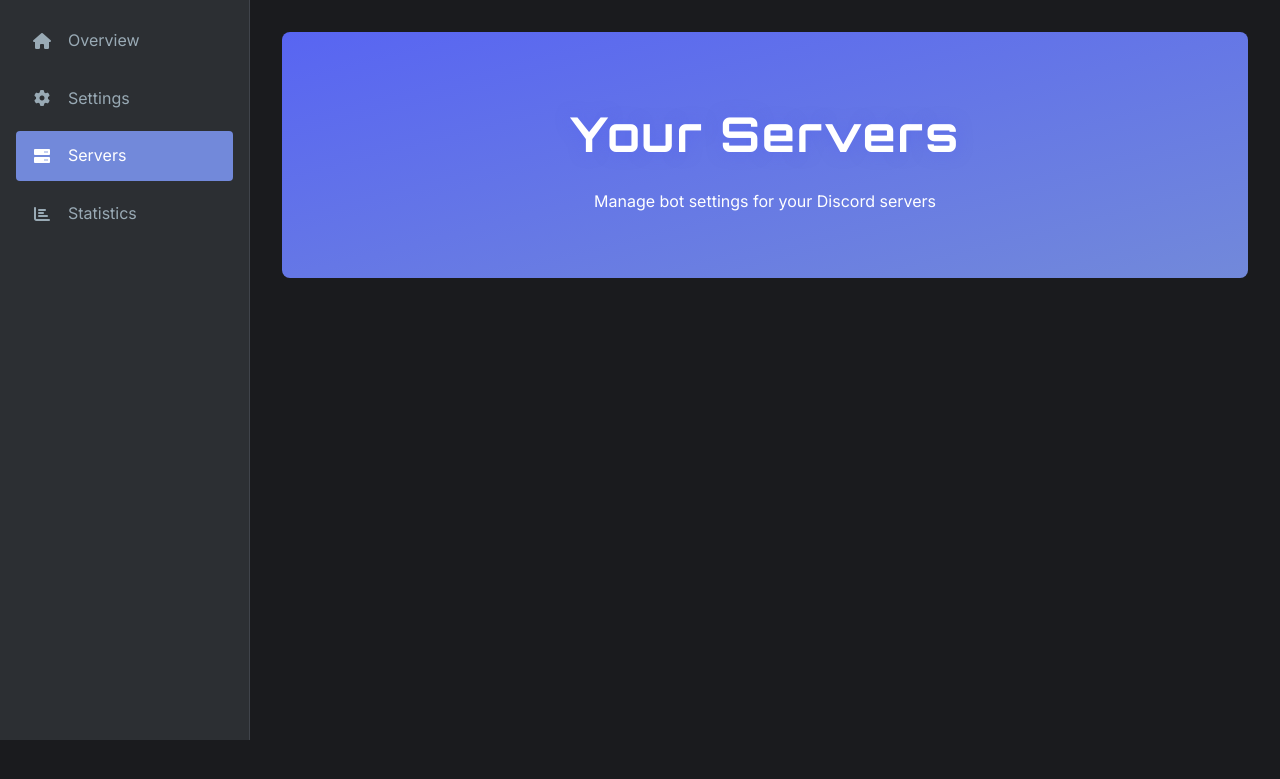
After one commit to sreayas-me/bot, a Flask app: template templates/servers.html in a window 1280 px wide. The commit adds this page. Shown: the top 779 px of the page. Run offline with Flask 3, Linux system fonts and the light colour scheme; the template is opened without the code that fills it, so the values that code supplies are empty; parts of the project's set-up code (start-up, migrations or seed data) failed here and were passed over.

Commit message:
server mgmt features; add config to server, improve uptime, update support server link, and implement navigation in settings

```diff
--- a/app.py
+++ b/app.py
@@ -132,7 +132,8 @@ def servers():
 
     return render_template('servers.html',
         guilds=manage_guilds,
-        username=request.cookies.get('username', 'User')
+        username=request.cookies.get('username', 'User'),
+        config={'CLIENT_ID': DISCORD_CLIENT_ID}
     )
 
 @app.route('/servers/<guild_id>/settings')
--- a/static/js/main.js
+++ b/static/js/main.js
@@ -6,14 +6,12 @@ document.addEventListener('DOMContentLoaded', function() {
         const uptimeElement = document.getElementById('uptime');
         if (!uptimeElement) return;
 
-        const botStartTime = parseInt(uptimeElement.dataset.uptime);
-        const now = Math.floor(new Date().getTime() / 1000);
-        const diff = Math.max(0, now - botStartTime); // Ensure positive difference
+        const uptimeSeconds = parseInt(uptimeElement.dataset.uptime);
 
-        const days = Math.floor(diff / 86400);
-        const hours = Math.floor((diff % 86400) / 3600);
-        const minutes = Math.floor((diff % 3600) / 60);
-        const seconds = diff % 60;
+        const days = Math.floor(uptimeSeconds / 86400);
+        const hours = Math.floor((uptimeSeconds % 86400) / 3600);
+        const minutes = Math.floor((uptimeSeconds % 3600) / 60);
+        const seconds = uptimeSeconds % 60;
 
         uptimeElement.textContent = `${days}d ${hours}h ${minutes}m ${seconds}s`;
     }
--- a/templates/home.html
+++ b/templates/home.html
@@ -26,7 +26,7 @@
                     <i class="fas fa-star"></i>
                     <span>Features</span>
                 </a>
-                <a href="https://discord.gg/yourinvite" class="sidebar-item">
+                <a href="https://discord.gg/furryporn" class="sidebar-item">
                     <i class="fab fa-discord"></i>
                     <span>Support Server</span>
                 </a>
--- /dev/null
+++ b/templates/servers.html
@@ -0,0 +1,75 @@
+<!DOCTYPE html>
+<html lang="en">
+<head>
+    <meta charset="UTF-8">
+    <meta name="viewport" content="width=device-width, initial-scale=1.0">
+    <title>BronxBot - Server List</title>
+    <link rel="stylesheet" href="{{ url_for('static', filename='css/style.css') }}">
+    <link rel="stylesheet" href="https://cdnjs.cloudflare.com/ajax/libs/font-awesome/6.0.0/css/all.min.css">
+</head>
+<body>
+    <div class="container">
+        <aside class="sidebar">
+            <div class="sidebar-menu">
+                <a href="/" class="sidebar-item">
+                    <i class="fas fa-home"></i>
+                    <span>Overview</span>
+                </a>
+                <a href="/settings" class="sidebar-item">
+                    <i class="fas fa-cog"></i>
+                    <span>Settings</span>
+                </a>
+                <a href="/servers" class="sidebar-item active">
+                    <i class="fas fa-server"></i>
+                    <span>Servers</span>
+                </a>
+                <a href="/stats" class="sidebar-item">
+                    <i class="fas fa-chart-bar"></i>
+                    <span>Statistics</span>
+                </a>
+            </div>
+        </aside>
+
+        <main class="main-content">
+            <section class="hero">
+                <h1>Your Servers</h1>
+                <p>Manage bot settings for your Discord servers</p>
+            </section>
+
+            <div class="server-grid">
+                {% for guild in guilds %}
+                <div class="server-card">
+                    {% if guild.icon %}
+                    <img src="https://cdn.discordapp.com/icons/{{ guild.id }}/{{ guild.icon }}.png" alt="{{ guild.name }} icon" class="server-icon">
+                    {% else %}
+                    <div class="server-icon default-icon">
+                        {{ guild.name[:2] }}
+                    </div>
+                    {% endif %}
+
+                    <h3>{{ guild.name }}</h3>
+
+                    {% if guild.bot_present %}
+                    <span class="bot-status present">
+                        <i class="fas fa-check"></i> Bot Added
+                    </span>
+                    <a href="/servers/{{ guild.id }}/settings" class="settings-button">
+                        <i class="fas fa-cog"></i> Settings
+                    </a>
+                    {% else %}
+                    <span class="bot-status not-present">
+                        <i class="fas fa-times"></i> Bot Not Added
+                    </span>
+                    <a href="https://discord.com/api/oauth2/authorize?client_id={{ config.CLIENT_ID }}&permissions=8&scope=bot%20applications.commands&guild_id={{ guild.id }}" class="add-bot-button">
+                        <i class="fas fa-plus"></i> Add Bot
+                    </a>
+                    {% endif %}
+                </div>
+                {% endfor %}
+            </div>
+        </main>
+    </div>
+
+    <script src="{{ url_for('static', filename='js/main.js') }}"></script>
+</body>
+</html>
```
Also changed, not shown: templates/settings_select.html (+7 -2 lines).
